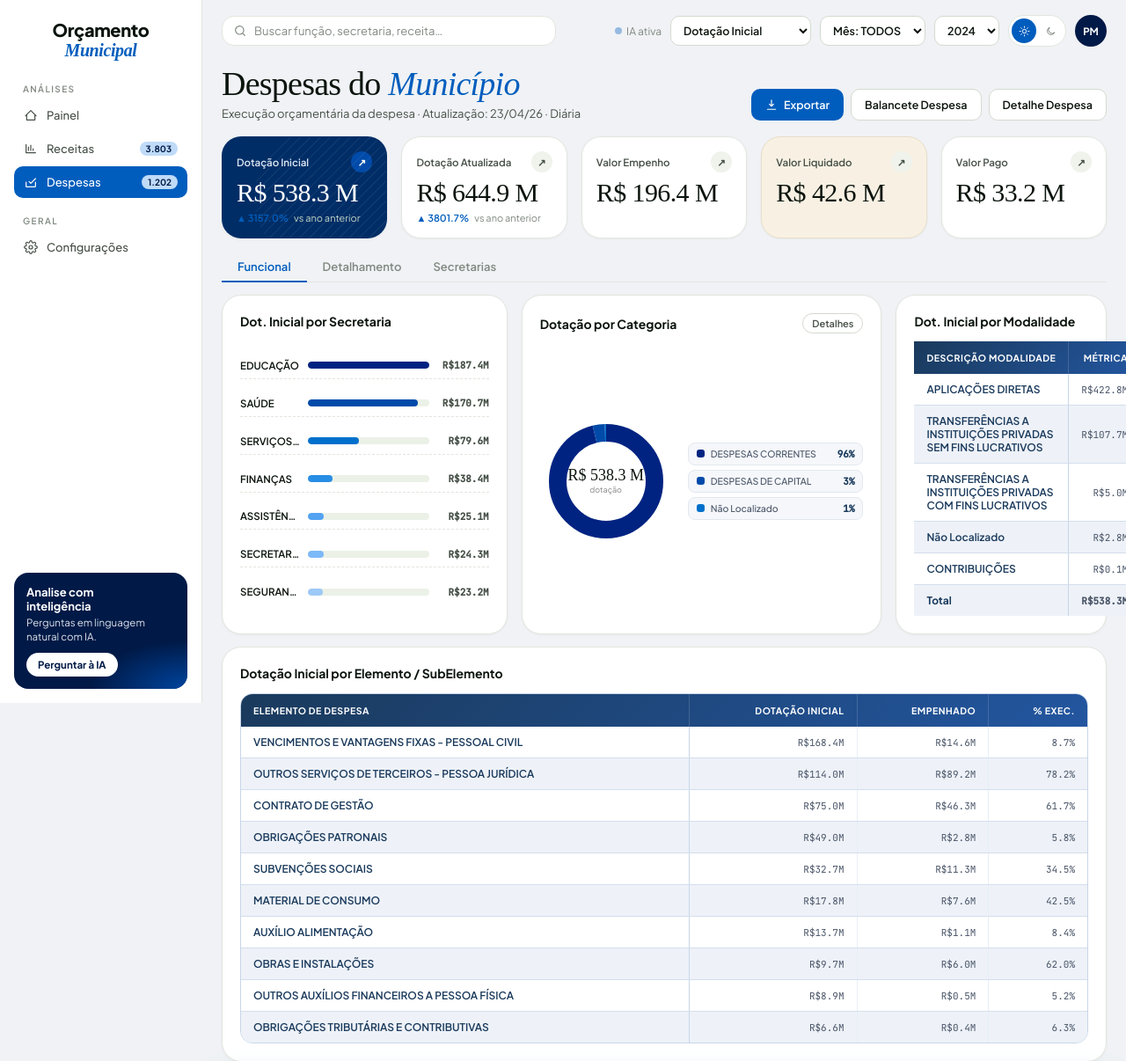
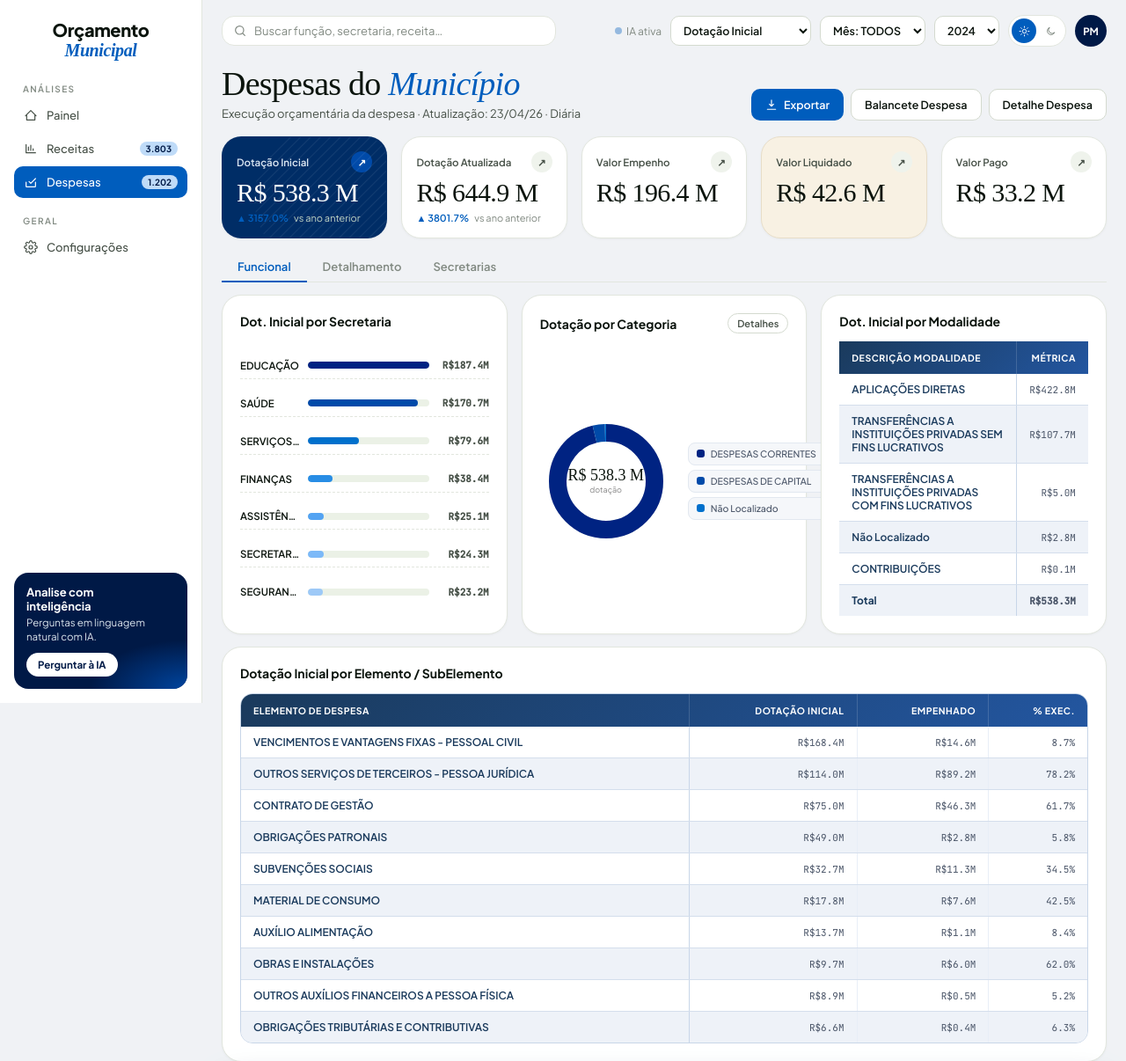
Before and after one commit to thiagolessa08-sys/SQLTech, a Flask app: page /despesa in a window 1280 px wide. Shown: the part 22-1228 px from the top of the page at 88% size. Run offline with Flask 3, Linux system fonts and the light colour scheme; data comes from the database, SQL or seed files in the repository; some web fonts are replaced.

Commit message:
fix: donut c-5→c-4, modalidade c-3→c-4 na tela despesa

```diff
--- a/templates/despesa.html
+++ b/templates/despesa.html
@@ -81,7 +81,7 @@
       <div class="sec-head"><h3>Dot. Inicial por Secretaria</h3></div>
       <div id="secBars" style="flex:1;display:flex;flex-direction:column;justify-content:space-evenly"></div>
     </div>
-    <div class="card c-5 chart-col">
+    <div class="card c-4 chart-col">
       <div class="sec-head"><h3>Dotação por Categoria</h3><button class="chip-btn">Detalhes</button></div>
       <div class="donut-wrap2" style="flex:1">
         <div class="donut2">
@@ -93,7 +93,7 @@
         <div class="donut-list" id="donutCatList"></div>
       </div>
     </div>
-    <div class="card c-3">
+    <div class="card c-4">
       <div class="sec-head"><h3>Dot. Inicial por Modalidade</h3></div>
       <div id="modalTable"></div>
     </div>
```
